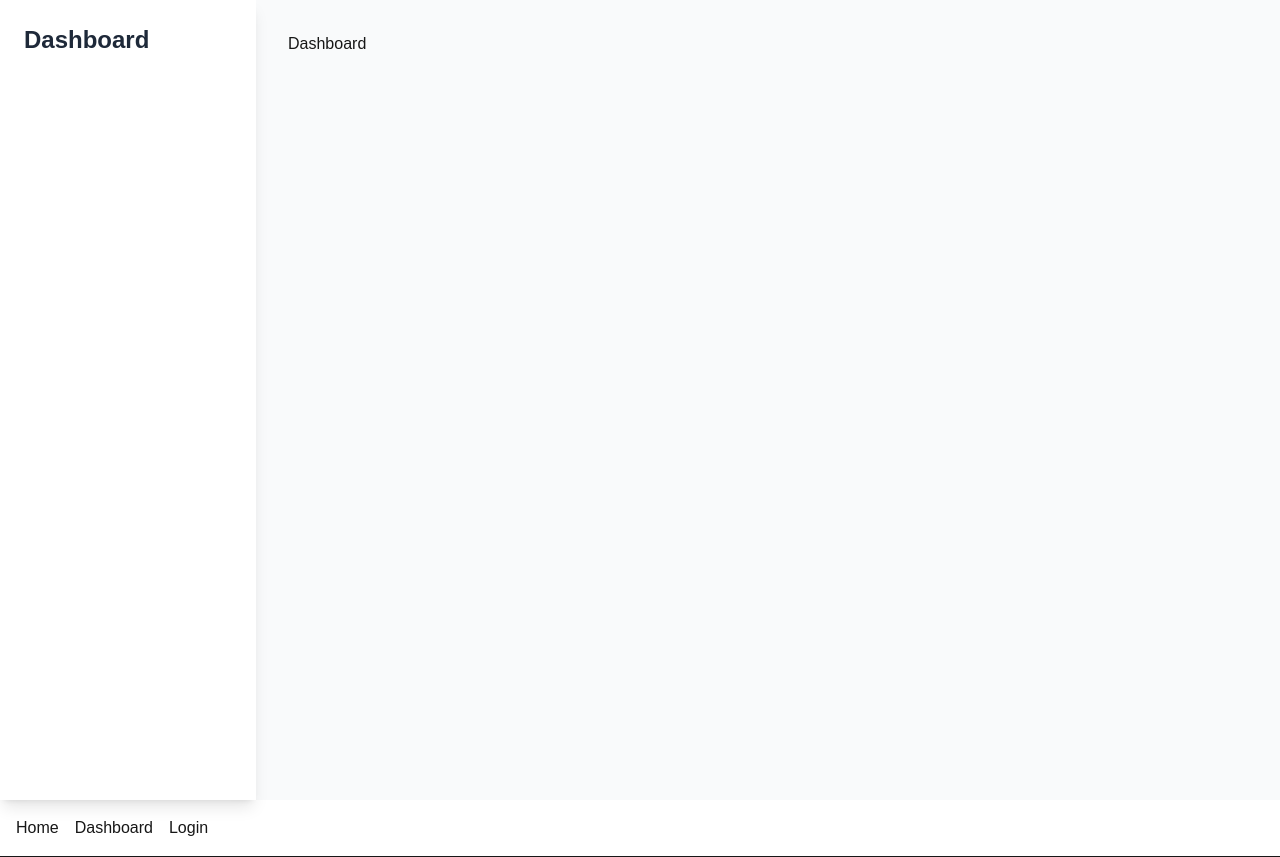
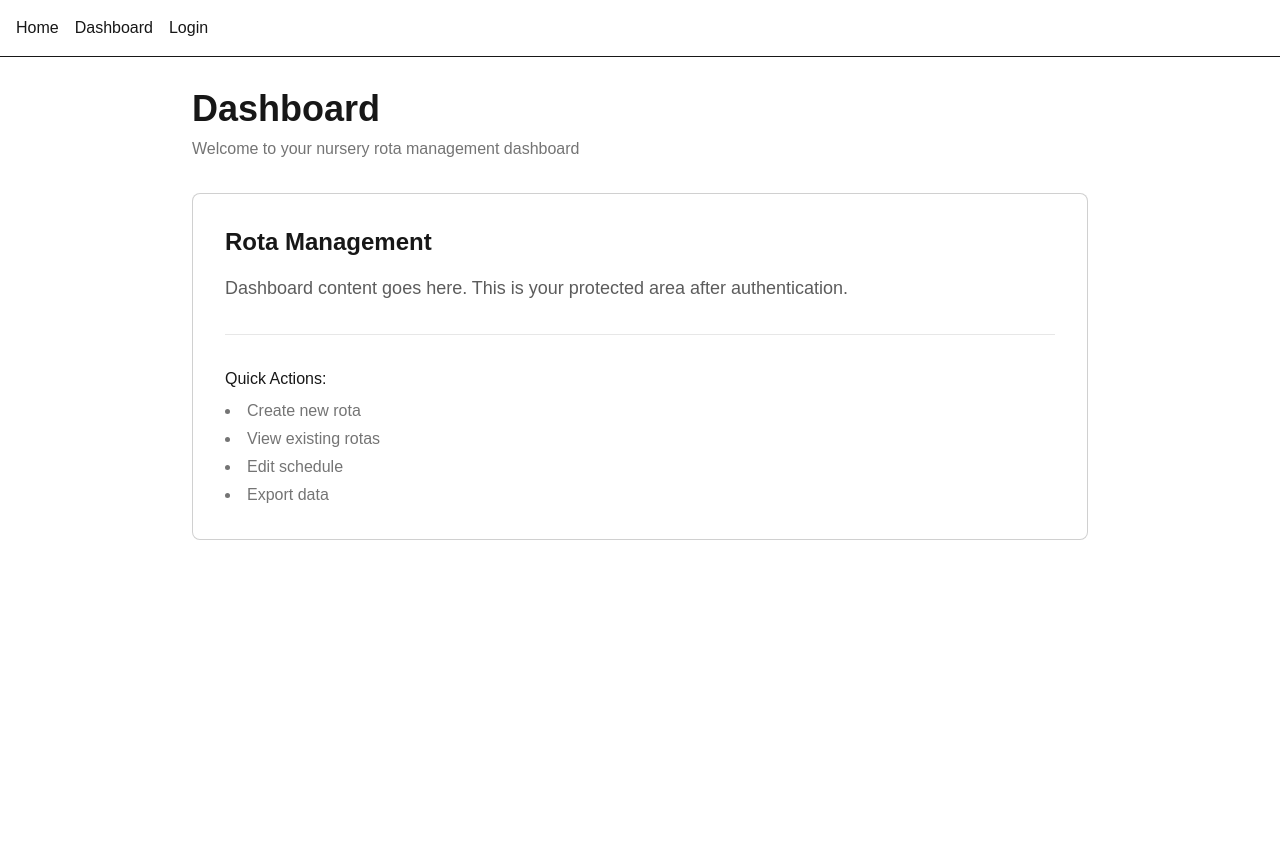
Before and after one commit to euanmair/fyp, a Next.js app in the folder fyp-version-two/: page /dashboard in a window 1280 px wide. After the commit the page ends 800 px from the top, so only its background shows below. Built offline with nearby package versions, Linux system fonts and the light colour scheme.

Commit message:
0.4.0 - getting there

```diff
--- a/fyp-version-two/app/(auth)/login/actions.ts
+++ b/fyp-version-two/app/(auth)/login/actions.ts
@@ -1,8 +1,11 @@
 'use server';
+
+// Server action for handling login authentication
+// This uses jose library (same as middleware) for JWT token generation and signing
 
 import { cookies } from 'next/headers';
 import bcrypt from 'bcryptjs';
-import jwt from 'jsonwebtoken';
+import { SignJWT } from 'jose';
 
 // This is a placeholder - replace with your actual user database/model
 interface User {
@@ -17,13 +20,28 @@ const users: User[] = [
   {
     id: '1',
     email: 'user@example.com',
-    passwordHash: '$2a$10$example.hash.here', // This would be a real bcrypt hash
+    passwordHash: 'example', // bcrypt hash for password: "Test@123"
   },
 ];
 
 const JWT_SECRET = process.env.JWT_SECRET || 'your-secret-key-change-in-production';
+// NOTE: Always set JWT_SECRET in .env.local for security - default value is for development only
 
 export async function loginUser(formData: FormData) {
+  // AUTHENTICATION FLOW WITH JOSE & JWT:
+  // 1. Client submits form from /(auth)/login/page.tsx
+  // 2. This server action receives credentials
+  // 3. Validates and verifies password
+  // 4. Generates JWT token using jose's SignJWT
+  // 5. Stores token in HTTP-only cookie (secure, cannot be accessed by JavaScript)
+  // 6. Middleware will verify this token on every request
+  //
+  // SECURITY NOTES:
+  // - JWT_SECRET is shared between signing (here) and verification (middleware)
+  // - Both use jose library for consistency
+  // - Token stored in HTTP-only cookie prevents XSS attacks
+  // - Tokens expire in 7 days, forcing re-authentication
+
   const email = formData.get('email') as string;
   const password = formData.get('password') as string;
 
@@ -32,6 +50,7 @@ export async function loginUser(formData: FormData) {
     return { error: 'Email and password are required' };
   }
 
+  // I LOVE regex
   if (!/^[^\s@]+@[^\s@]+\.[^\s@]+$/.test(email)) {
     return { error: 'Please enter a valid email address' };
   }
@@ -55,14 +74,32 @@ export async function loginUser(formData: FormData) {
       return { error: 'Invalid email or password' };
     }
 
-    // Generate JWT token
-    const token = jwt.sign(
-      { userId: user.id, email: user.email },
-      JWT_SECRET,
-      { expiresIn: '7d' }
-    );
+    // Generate JWT token using jose (same library as middleware for consistency)
+    // Convert JWT_SECRET string to Uint8Array format (required by jose)
+    const secret = new TextEncoder().encode(JWT_SECRET);
 
-    // Set HTTP-only cookie
+    // SignJWT from jose library - async-based, modern approach
+    // Steps:
+    // 1. new SignJWT() - Create token builder with payload
+    // 2. setProtectedHeader() - Set algorithm (HS256 = HMAC-SHA256)
+    // 3. setExpirationTime() - Token expires in 7 days
+    // 4. sign() - Cryptographically sign token with secret
+    // Result: A JWT string like "eyJhbGc.eyJpc3N...twqeqPg"
+    const token = await new SignJWT({
+      userId: user.id,
+      email: user.email,
+    })
+      .setProtectedHeader({ alg: 'HS256' }) // Algorithm for token signing
+      .setExpirationTime('7d') // Token expires in 7 days
+      .sign(secret);
+
+    // Set HTTP-only cookie with JWT token
+    // Cookie security options:
+    // - httpOnly: true = prevents JavaScript from accessing (protects against XSS)
+    // - secure: true in production = only sent over HTTPS
+    // - sameSite: 'strict' = prevents CSRF attacks
+    // - maxAge: 7 days = cookie expires automatically
+    // - path: '/' = cookie sent with all requests
     const cookieStore = await cookies();
     cookieStore.set('auth-token', token, {
       httpOnly: true,
--- a/fyp-version-two/app/dashboard/layout.tsx
+++ b/fyp-version-two/app/dashboard/layout.tsx
@@ -6,23 +6,8 @@ interface DashboardLayoutProps {
 
 export default function DashboardLayout({ children }: DashboardLayoutProps) {
     return (
-        <div className="flex h-screen bg-gray-50">
-            {/* Sidebar */}
-            <aside className="w-64 bg-white shadow-lg">
-                <div className="p-6">
-                    <h1 className="text-2xl font-bold text-gray-800">Dashboard</h1>
-                </div>
-                <nav className="mt-6">
-                    {/* Navigation items here */}
-                </nav>
-            </aside>
-
-            {/* Main Content */}
-            <main className="flex-1 overflow-auto">
-                <div className="p-8">
-                    {children}
-                </div>
-            </main>
-        </div>
+        <>
+            {children}
+        </>
     );
 }
--- a/fyp-version-two/app/dashboard/page.tsx
+++ b/fyp-version-two/app/dashboard/page.tsx
@@ -1,3 +1,38 @@
+// Dashboard page - protected route accessible only after authentication
+// Uses default layout colors and structure via CSS variables
+
 export default function DashboardPage() {
-  return <div>Dashboard</div>;
+  return (
+    <div className="w-full">
+      {/* Main content container using default styling */}
+      <main className="max-w-4xl mx-auto">
+        {/* Header section */}
+        <div className="py-8">
+          <h1 className="text-4xl font-bold text-foreground">Dashboard</h1>
+          <p className="text-foreground/60 mt-2">
+            Welcome to your nursery rota management dashboard
+          </p>
+        </div>
+
+        {/* Content area */}
+        <div className="border border-foreground/20 rounded-lg p-8 bg-background">
+          <h2 className="text-2xl font-semibold text-foreground mb-4">Rota Management</h2>
+          <p className="text-foreground/70 text-lg">
+            Dashboard content goes here. This is your protected area after authentication.
+          </p>
+
+          {/* Quick links */}
+          <div className="mt-8 pt-8 border-t border-foreground/10 space-y-2">
+            <p className="text-foreground font-medium">Quick Actions:</p>
+            <ul className="list-disc list-inside text-foreground/60 space-y-1">
+              <li>Create new rota</li>
+              <li>View existing rotas</li>
+              <li>Edit schedule</li>
+              <li>Export data</li>
+            </ul>
+          </div>
+        </div>
+      </main>
+    </div>
+  );
 }
--- a/fyp-version-two/app/layout.tsx
+++ b/fyp-version-two/app/layout.tsx
@@ -32,7 +32,8 @@ export default function RootLayout({
       lang="en"
       className={`${geistSans.variable} ${geistMono.variable} h-full antialiased`}
     >
-      <body className="min-h-full flex flex-col">{children}
+      <body className="min-h-full flex flex-col">
+        {/* Header appears on all pages */}
         <header className="p-4 border-b">
           <nav className="flex gap-4">
             <Link href="/">Home</Link>
@@ -40,6 +41,9 @@ export default function RootLayout({
             <Link href="/login">Login</Link>
           </nav>
         </header>
+
+        {/* Page content renders here */}
+        {children}
       </body>
     </html>
   );
--- /dev/null
+++ b/fyp-version-two/middleware.ts
@@ -0,0 +1,68 @@
+// Import NextRequest and NextResponse from Next.js server module for middleware handling
+import { NextRequest, NextResponse } from "next/server";
+
+// Import jwtVerify from jose library for JWT token verification
+import { jwtVerify } from "jose";
+
+// Helper function to extract and verify JWT token from request cookies
+// Returns the token payload if valid, or null if token doesn't exist or is invalid
+async function getToken(request: NextRequest) {
+  // Extract the "auth-token" cookie value from the request
+  const cookie = request.cookies.get("auth-token")?.value;
+
+  // Return null if no cookie exists
+  if (!cookie) return null;
+
+  try {
+    // Convert JWT_SECRET environment variable to Uint8Array format required by jose
+    const secret = new TextEncoder().encode(process.env.JWT_SECRET);
+
+    // Verify the JWT token using the secret - will throw error if invalid or expired
+    const { payload } = await jwtVerify(cookie, secret);
+
+    // Return the decoded payload containing user data (userId, email, etc.)
+    return payload;
+  } catch {
+    // If verification fails (invalid signature, expired, etc.), return null
+    return null;
+  }
+}
+
+// Main middleware function that runs on every request to protected routes
+// Handles authentication logic and route protection
+export async function middleware(request: NextRequest) {
+  // Get the JWT token from cookies and verify it
+  const token = await getToken(request);
+
+  // Check if the current request is for the login page
+  const isAuthPage = request.nextUrl.pathname.startsWith("/login");
+
+  // If user IS logged in and tries to access login page, redirect to dashboard
+  // This prevents authenticated users from seeing the login page
+  if (token && isAuthPage) {
+    return NextResponse.redirect(new URL("/dashboard", request.url));
+  }
+
+  // Check if the current request is for a protected route (dashboard)
+  const isProtectedRoute = request.nextUrl.pathname.startsWith("/dashboard");
+
+  // If user is NOT logged in and tries to access protected route, redirect to login
+  // This enforces authentication requirement for dashboard
+  if (!token && isProtectedRoute) {
+    return NextResponse.redirect(new URL("/login", request.url));
+  }
+
+  // If none of the redirect conditions are met, allow request to proceed normally
+  return NextResponse.next();
+}
+
+// Configuration object that specifies which routes the middleware should run on
+// Uses regex pattern to match all routes EXCEPT api routes, Next.js internal resources, and favicon
+export const config = {
+  // Matcher pattern that excludes:
+  // - /api/* (API routes don't need auth middleware)
+  // - /_next/static/* (Static Next.js assets)
+  // - /_next/image/* (Next.js image optimization)
+  // - /favicon.ico (Favicon request)
+  matcher: ["/((?!api|_next/static|_next/image|favicon.ico).*)"],
+};
--- a/fyp-version-two/package.json
+++ b/fyp-version-two/package.json
@@ -10,7 +10,7 @@
   },
   "dependencies": {
     "bcryptjs": "^3.0.3",
-    "jsonwebtoken": "^9.0.3",
+    "jose": "^6.2.2",
     "next": "16.2.1",
     "react": "19.2.4",
     "react-dom": "19.2.4"
@@ -18,7 +18,6 @@
   "devDependencies": {
     "@tailwindcss/postcss": "^4",
     "@types/bcryptjs": "^2.4.6",
-    "@types/jsonwebtoken": "^9.0.10",
     "@types/node": "^20",
     "@types/react": "^19",
     "@types/react-dom": "^19",
```
Also changed, not shown: fyp-version-two/app/(auth)/login/page.tsx (+20 -26 lines), 2 other files (tests, documents, lock files or other folders).
